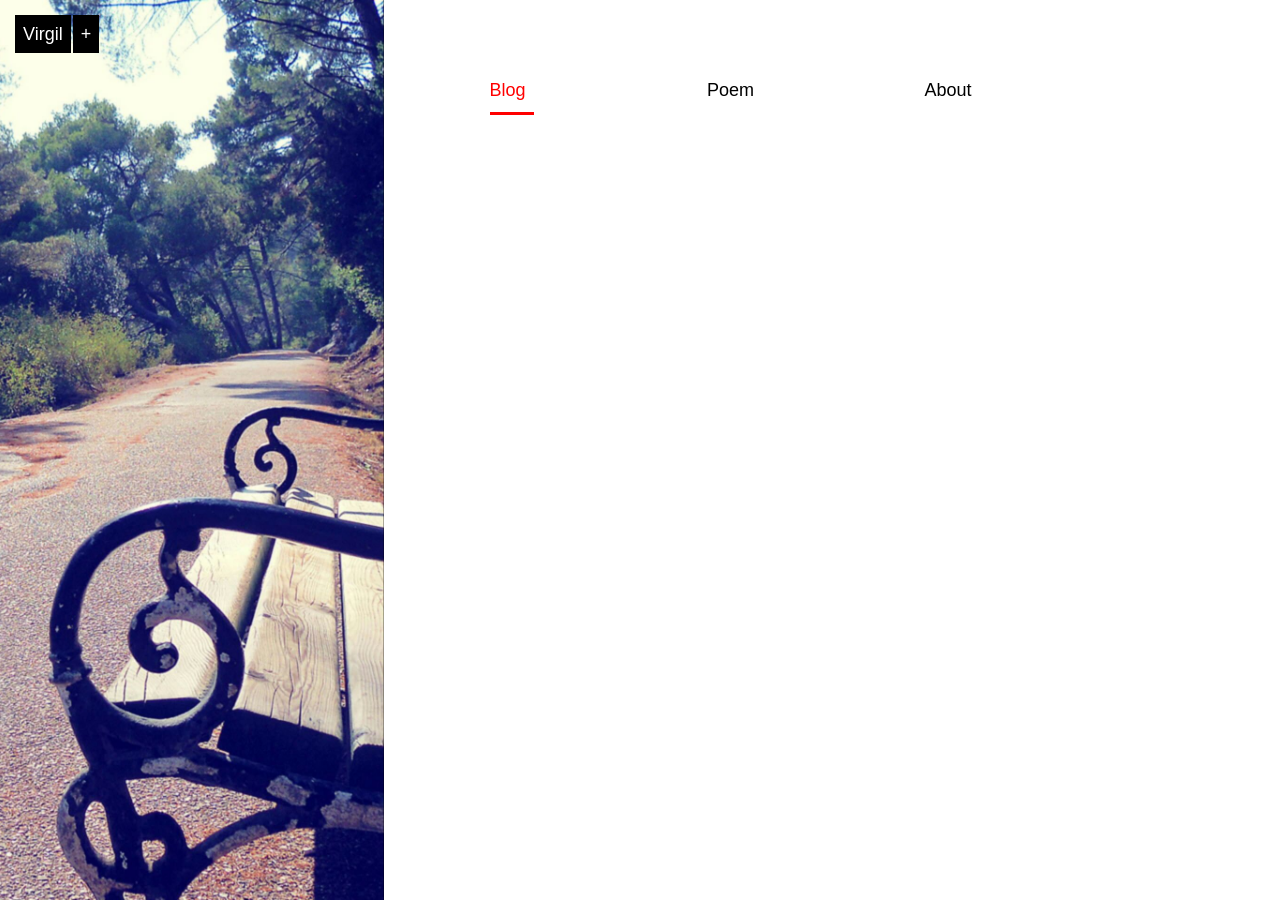
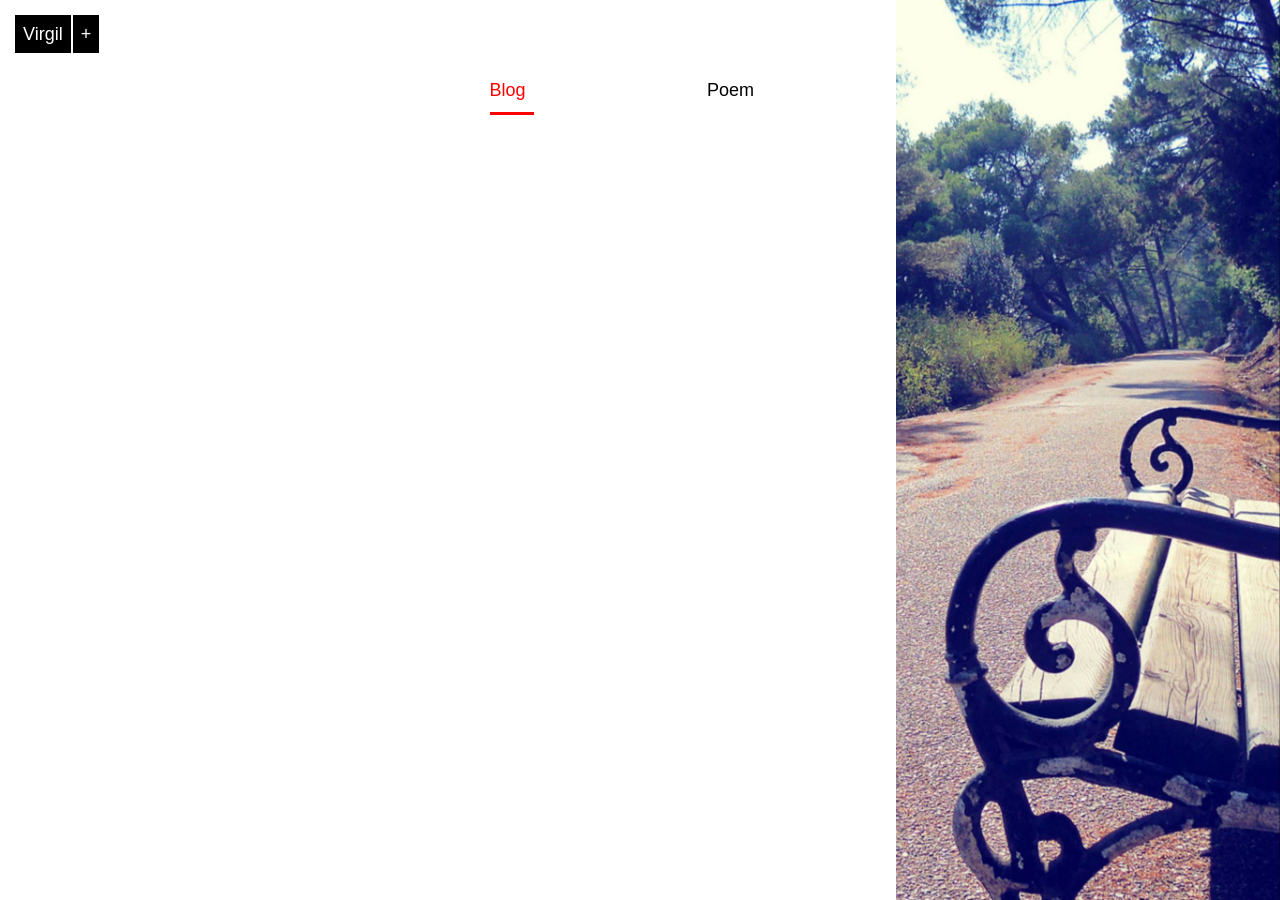
Before and after one commit to gongvirgil/ppmoli.github.io, a Jekyll site: the page built from index.md, in a window 1280 px wide. Built offline with Jekyll 4.4.1, drawn with Linux system fonts in a browser that asks for light colours; nearby versions of some CDN libraries; library files that are not in the unit come from our copies; Markdown is read by kramdown in place of the engine named in the settings.

Commit message:
change default.css two

```diff
--- a/css/default.css
+++ b/css/default.css
@@ -64,7 +64,7 @@ pre ol{margin-left:25px;list-style-type:decimal;}
 .index-content .aside {
 position: fixed;
 top: 0;
-left: 0;
+right: 0;
 width: 30%;
 height: 100%;
 max-width: 500px;
@@ -137,7 +137,7 @@ embed {display:none;}
 .entry pre code{line-height:1em;font-size:12px;}
 .sidenav {display:none;}
 .entry {float:none;width:auto;background:transparent;padding:0;box-shadow:none;}
-.index-content .aside { position:relative; width:100%; height:300px; max-width:none; right: 0;}
+.index-content .aside { position:relative; width:100%; height:300px; max-width:none;}
 .index-content .section { margin-left:0; padding-right:0; }
 .index-content .section ul { width:85%; }
 .index-content .cate-bar { width:85%; }
```
